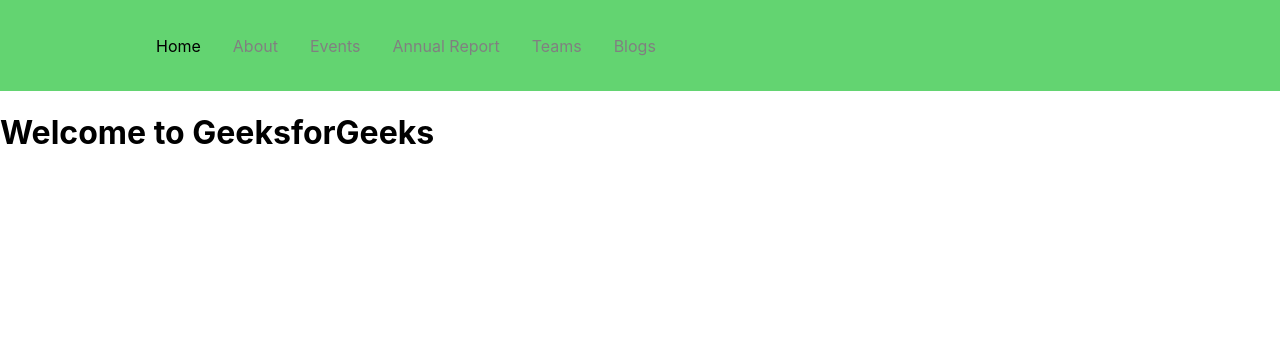
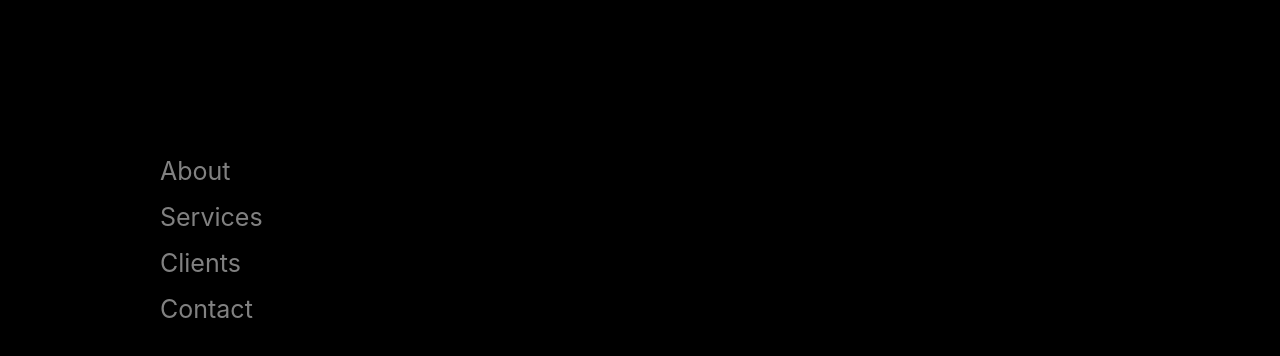
Before and after one commit to ctroubit/pw, a React (Create React App) app in the folder pw-ctroubit/: page / in a window 1280 px wide. Shown: the top 356 px of the page. Built offline with nearby package versions, Linux system fonts and the light colour scheme.

Commit message:
Added side navbar

```diff
--- a/pw-ctroubit/public/index.html
+++ b/pw-ctroubit/public/index.html
@@ -24,7 +24,7 @@
       work correctly both with client-side routing and a non-root public URL.
       Learn how to configure a non-root public URL by running `npm run build`.
     -->
-    <title>React App</title>
+    <title>welcome.</title>
   </head>
   <body>
     <noscript>You need to enable JavaScript to run this app.</noscript>
--- a/pw-ctroubit/src/App.css
+++ b/pw-ctroubit/src/App.css
@@ -1,5 +1,6 @@
 .App {
   text-align: center;
+
 }
 
 .App-logo {
@@ -27,12 +28,3 @@
 .App-link {
   color: #61dafb;
 }
-
-@keyframes App-logo-spin {
-  from {
-    transform: rotate(0deg);
-  }
-  to {
-    transform: rotate(360deg);
-  }
-}
--- a/pw-ctroubit/src/App.js
+++ b/pw-ctroubit/src/App.js
@@ -6,6 +6,7 @@
     Routes,
     Route,
 } from "react-router-dom";
+
 import Home from "./pages/Home";
 
 
--- /dev/null
+++ b/pw-ctroubit/src/components/Navbar.css
@@ -0,0 +1,49 @@
+.sidenav {
+  height: 100%;
+  width: 200px;
+  position: fixed;
+  z-index: 1;
+  top: 0;
+  left: 0;
+  background-color: black;
+  overflow-x: hidden;
+  padding-top: 20px;
+  margin-left: 10%;
+  margin-top: 10%;
+}
+
+  /* The navigation menu links */
+  .sidenav a {
+    padding: 8px 8px 8px 32px;
+    text-decoration: none;
+    font-size: 25px;
+    color: #818181;
+    display: block;
+    transition: 0.3s;
+  }
+
+  /* When you mouse over the navigation links, change their color */
+  .sidenav a:hover {
+    color: #f1f1f1;
+  }
+
+  /* Position and style the close button (top right corner) */
+  .sidenav .closebtn {
+    position: absolute;
+    top: 0;
+    right: 25px;
+    font-size: 36px;
+    margin-left: 50px;
+  }
+
+  /* Style page content - use this if you want to push the page content to the right when you open the side navigation */
+  #main {
+    transition: margin-left .5s;
+    padding: 20px;
+  }
+
+  /* On smaller screens, where height is less than 450px, change the style of the sidenav (less padding and a smaller font size) */
+  @media screen and (max-height: 450px) {
+    .sidenav {padding-top: 15px;}
+    .sidenav a {font-size: 18px;}
+  }
--- a/pw-ctroubit/src/components/Navbar.js
+++ b/pw-ctroubit/src/components/Navbar.js
@@ -1,45 +1,20 @@
 import React from "react";
-import {
-    Nav,
-    NavLink,
-    Bars,
-    NavMenu,
-    NavBtn,
-    NavBtnLink,
-} from "./NavbarElements";
+import "./Navbar.css"
 
 const Navbar = () => {
+
     return (
         <>
-            <Nav>
-                <Bars />
+            <div id="mySidenav" class="sidenav">
+            <a href="#">About</a>
+            <a href="#">Services</a>
+            <a href="#">Clients</a>
+            <a href="#">Contact</a>
+            </div>
 
+            <div id="main">
 
-
-                <NavMenu>
-                    <NavLink to="/">
-                        Home
-
-                    </NavLink>
-                    <NavLink to="/about" >
-                        About
-                    </NavLink>
-                    <NavLink to="/events" activeStyle>
-                        Events
-                    </NavLink>
-                    <NavLink to="/annual" activeStyle>
-                        Annual Report
-                    </NavLink>
-                    <NavLink to="/team" activeStyle>
-                        Teams
-                    </NavLink>
-                    <NavLink to="/blogs" activeStyle>
-                        Blogs
-                    </NavLink>
-
-                </NavMenu>
-
-            </Nav>
+            </div>
         </>
     );
 };
--- a/pw-ctroubit/src/components/NavbarElements.js
+++ b/pw-ctroubit/src/components/NavbarElements.js
@@ -6,7 +6,7 @@
 
 export const Nav = styled.nav`
     background: #63d471;
-    height: 85px;
+    height: 55px;
     display: flex;
     justify-content: space-between;
     padding: 0.2rem calc((100vw - 1000px) / 2);
--- a/pw-ctroubit/src/index.css
+++ b/pw-ctroubit/src/index.css
@@ -5,6 +5,7 @@
     sans-serif;
   -webkit-font-smoothing: antialiased;
   -moz-osx-font-smoothing: grayscale;
+  background-color: black;
 }
 
 code {
--- /dev/null
+++ b/pw-ctroubit/src/pages/Home.css
@@ -0,0 +1,3 @@
+.Home{
+    background-color: black;
+}
--- a/pw-ctroubit/src/pages/Home.js
+++ b/pw-ctroubit/src/pages/Home.js
@@ -1,4 +1,6 @@
 import React from 'react';
+
+import "./Home.css"
 
 const Home = () => {
   return (
@@ -10,7 +12,7 @@
         height: '100vh'
       }}
     >
-      <h1>Welcome to GeeksforGeeks</h1>
+
     </div>
   );
 };
```
Also changed, not shown: package.json (added, +14 -0 lines), pw-ctroubit/src/Navbar.css (deleted), 2 other files (tests, documents, lock files or other folders).
